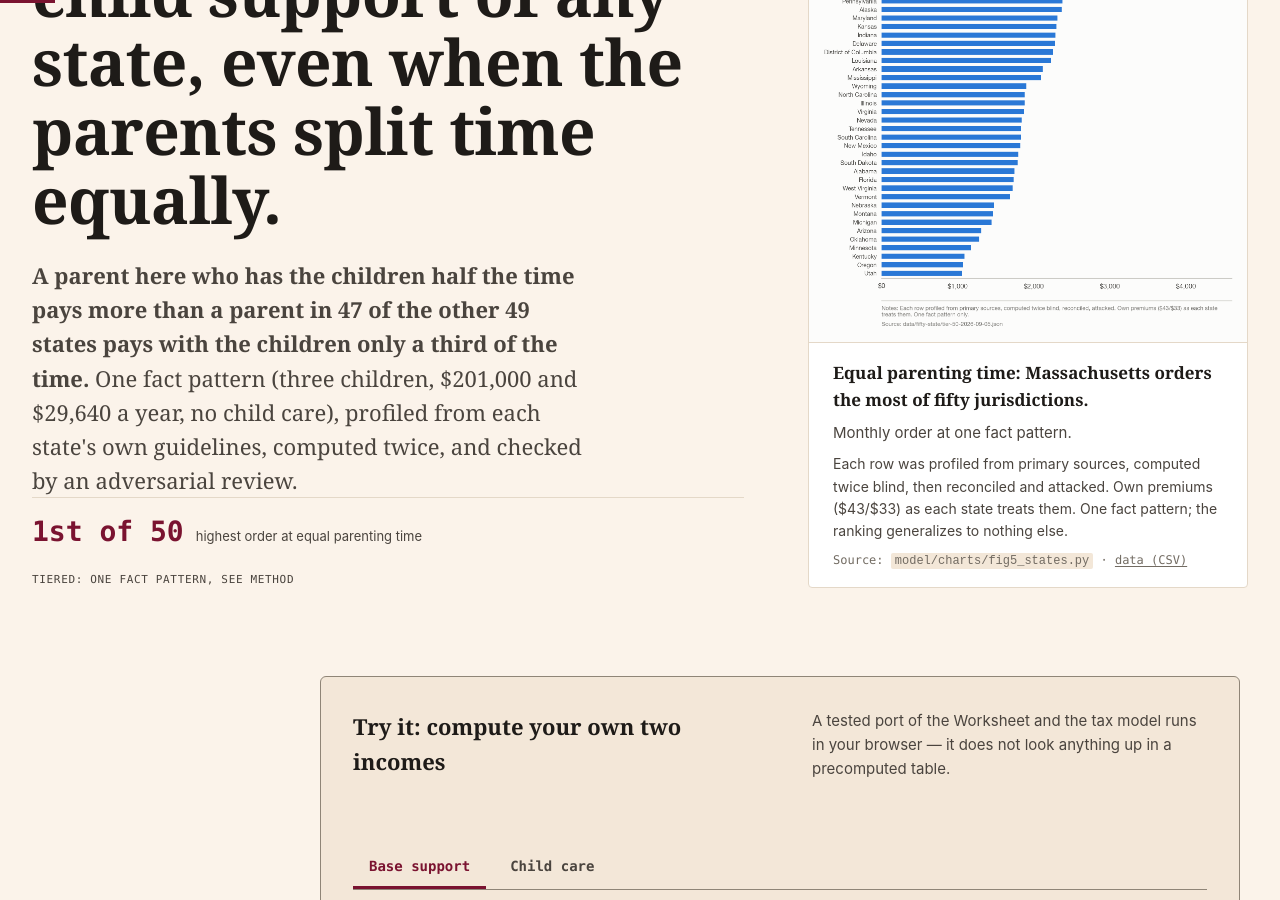
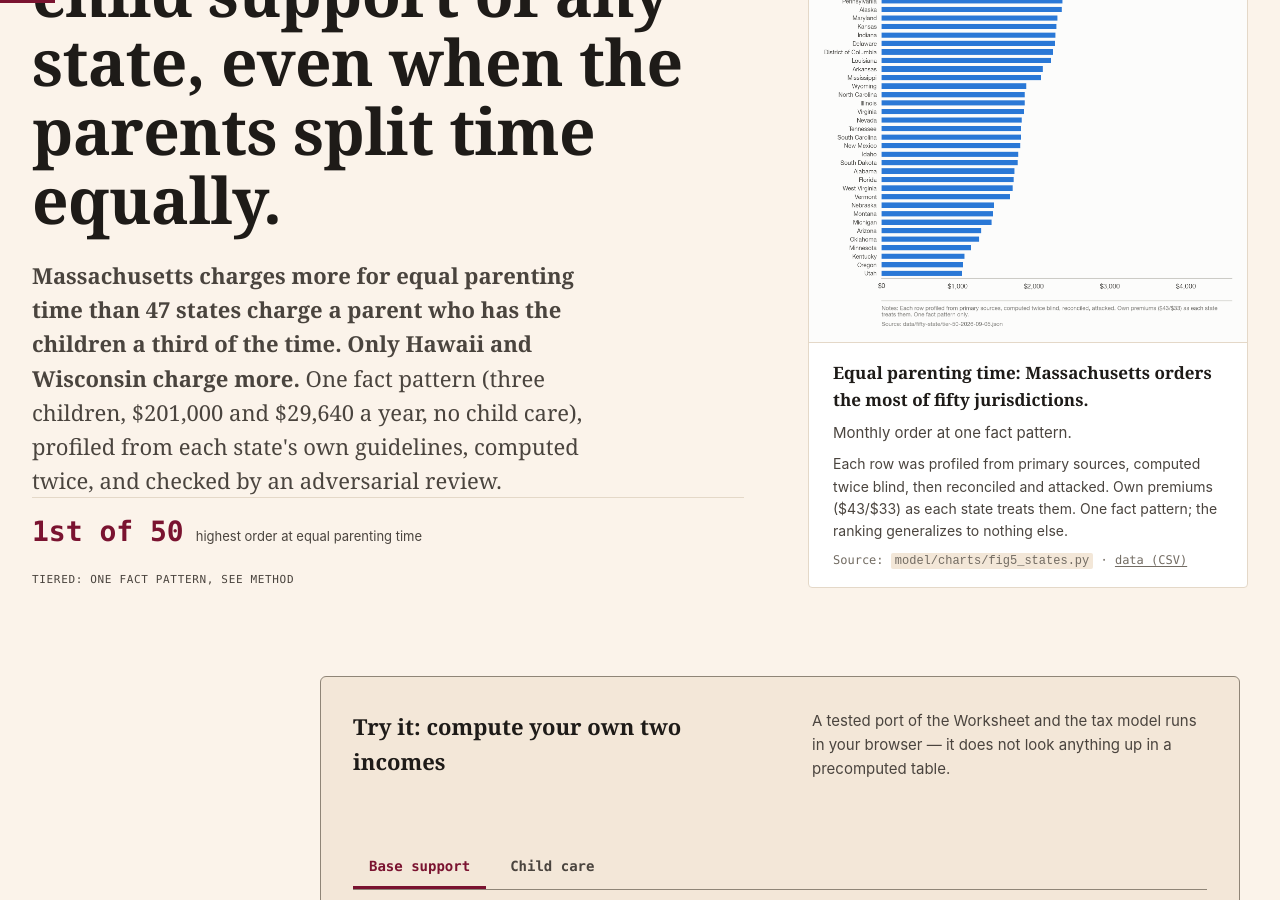
Before and after one commit to campbefs/checktheworksheet, a Jekyll site: the page built from index.html, in a window 1280 px wide and 900 px high, scrolled down 367 px. Built offline with Jekyll 4.4.1, drawn with Linux system fonts in a browser that asks for light colours; some of the changed text lies outside the part shown.

Commit message:
State the cross-state comparison in states, not orders, and name the two states above Massachusetts
Co-Authored-By: Claude Fable 5.1 <noreply@anthropic.com>

```diff
--- a/index.html
+++ b/index.html
@@ -25,8 +25,8 @@ scripts:
     <div class="hero-text">
       <p class="eyebrow">Massachusetts Child Support Guidelines Worksheet, verified in code</p>
       <h1>Massachusetts charges the most child support of any state, even when the parents split time equally.</h1>
-      <p class="lede"><strong>A parent here who has the children half the time pays more than a
-      parent in 47 of the other 49 states pays with the children only a third of the time.</strong>
+      <p class="lede"><strong>Massachusetts charges more for equal parenting time than 47 states charge a parent who has the children a third of the time. Only Hawaii and Wisconsin
+      charge more.</strong>
       One fact pattern (three children, $201,000 and $29,640 a year, no child care), profiled from
       each state's own guidelines, computed twice, and checked by an adversarial review.</p>
       <div class="stat-callout">
@@ -239,7 +239,7 @@ scripts:
   <div class="content-col">
     <section class="exhibit-section" id="lead-comparison">
       <p class="eyebrow">The comparison behind this site</p>
-      <h2>A parent here with the children half the time pays more than a parent in 47 of the other 49 states pays with them a third of the time.</h2>
+      <h2>Massachusetts charges more for equal parenting time than 47 states charge a parent who has the children a third of the time. Only Hawaii and Wisconsin charge more.</h2>
       <p>Every jurisdiction at primary custody first, then Massachusetts recomputed at equal
       parenting time. One fact pattern (three children, $201,000 and $29,640 a year), profiled,
       computed twice, and checked by an adversarial review. Full method below.</p>
@@ -368,11 +368,11 @@ scripts:
     </div>
     <div class="body">
       <p class="tag">Tiered: one fact pattern, see method <span class="interactive-badge">&rarr; sortable table</span></p>
-      <h3><a href="/findings/fifty-one-jurisdictions/">Half the time here costs more than a third of the time in 47 other states</a></h3>
+      <h3><a href="/findings/fifty-one-jurisdictions/">Equal parenting time here costs more than primary custody in 47 states</a></h3>
       <p>Fifty ranked jurisdictions, profiled and computed twice, then checked adversarially.</p>
       <div class="stat">
-        <span class="stat-value">47 of 49</span>
-        <span class="stat-label">states where a third of the time costs less than half the time here</span>
+        <span class="stat-value">47 states</span>
+        <span class="stat-label">charge less for primary custody than Massachusetts charges for equal time</span>
       </div>
     </div>
   </article>
```
Also changed, not shown: findings/fifty-one-jurisdictions/index.md (+1 -1 lines), findings/index.md (+1 -1 lines).
